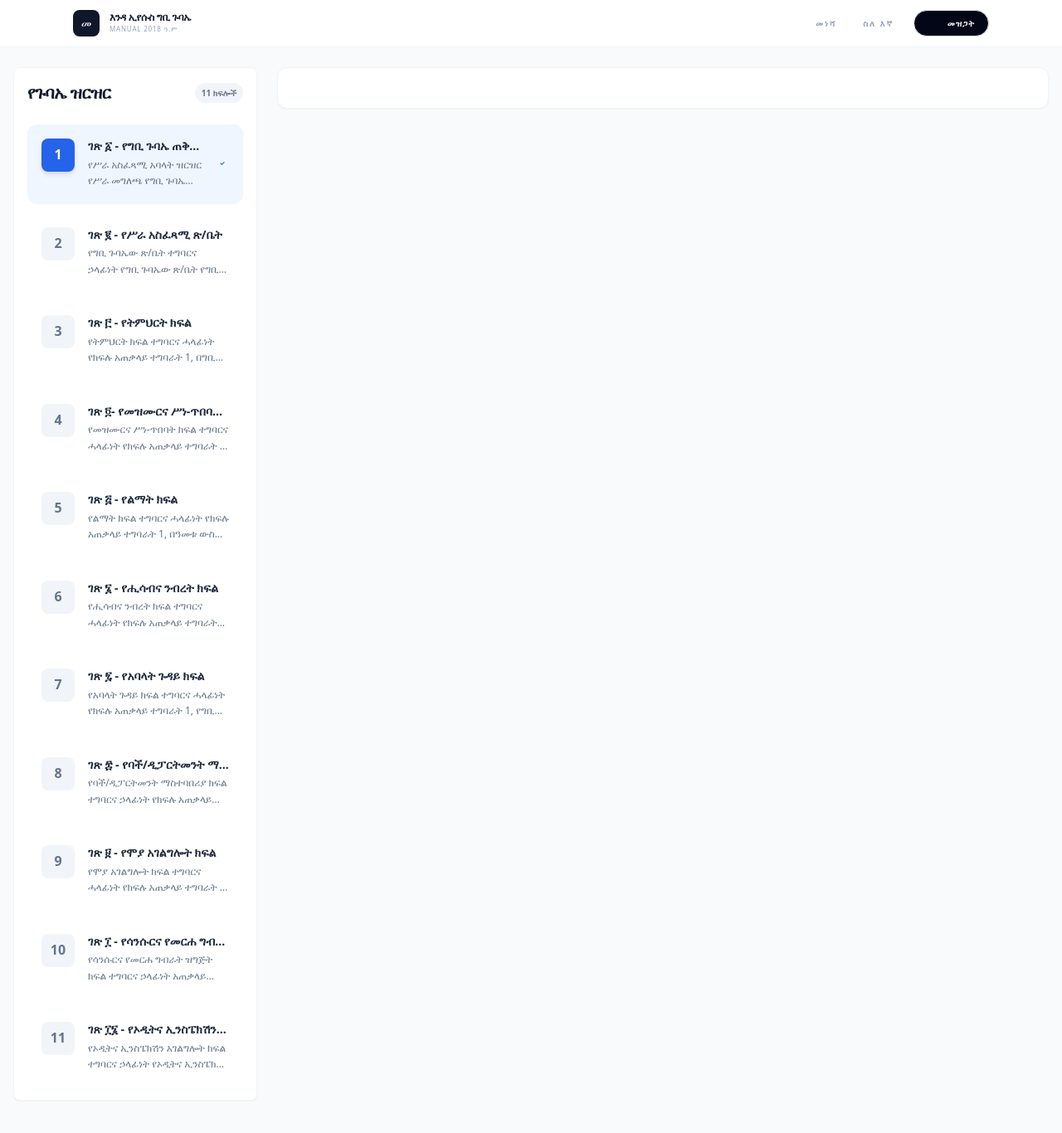
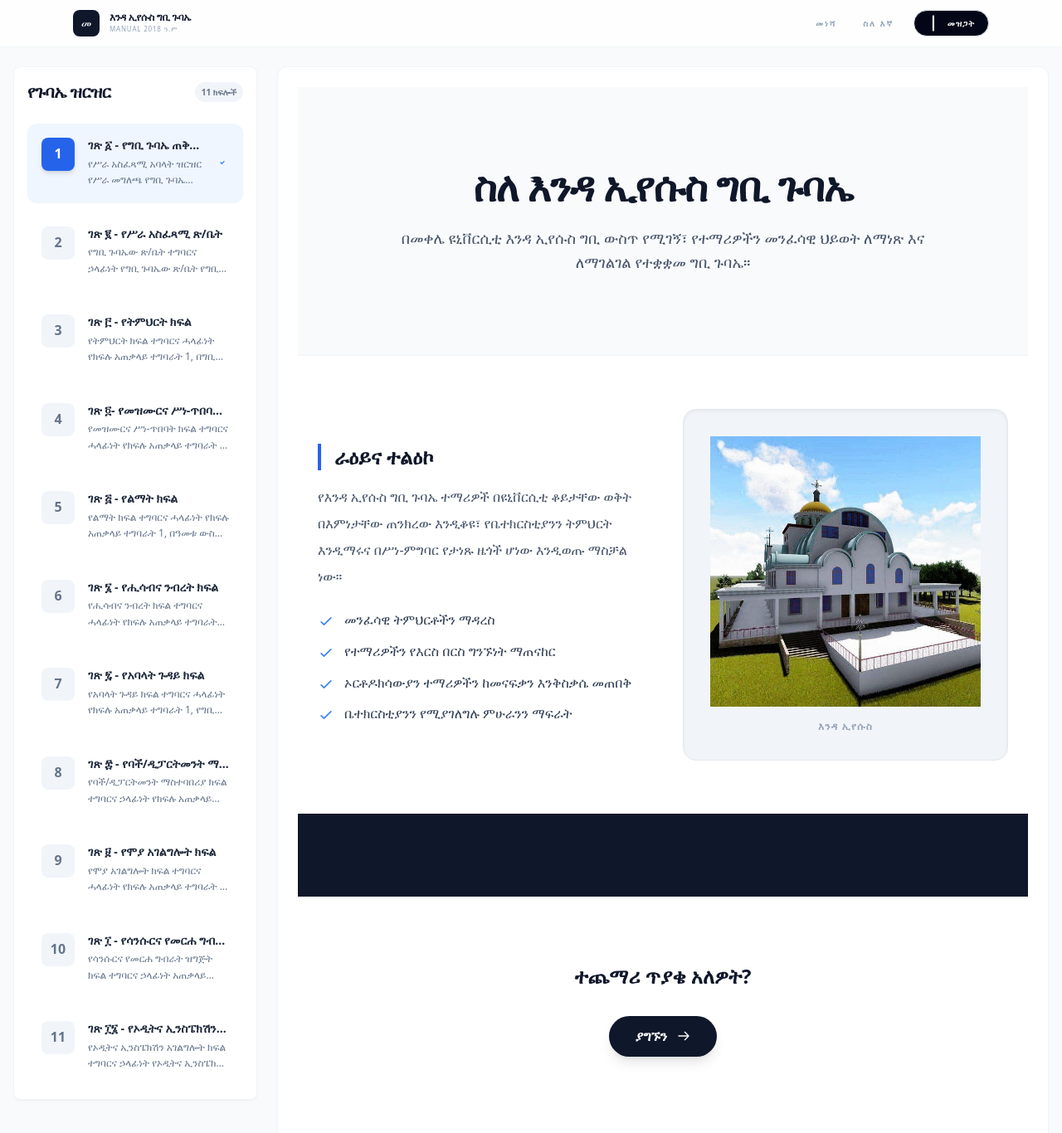
Before and after one commit to kibrom-bit/-, a Vue app: page /about in a window 1280 px wide. Shown: the top 1366 px of the page at 83% size. Built offline with nearby package versions, Linux system fonts and the light colour scheme; a web font is replaced by a local one.

Commit message:
feat: implement About page and sticky auto-hide header behavior

```diff
--- a/src/components/Header.vue
+++ b/src/components/Header.vue
@@ -1,6 +1,10 @@
 <template>
-  <div class="w-full bg-white border-b border-slate-100 no-print">
-
+  <div
+    :class="[
+      'w-full bg-white/80 backdrop-blur-md border-b border-slate-100 no-print fixed top-0 z-50 transition-transform duration-300 ease-in-out',
+      isVisible ? 'translate-y-0' : '-translate-y-full'
+    ]"
+  >
     <header class="w-full h-14 flex items-center justify-center">
       <div class="max-w-6xl w-full px-6 flex items-center justify-between">
 
@@ -24,25 +28,23 @@
             <router-link to="/about" class="nav-link">ስለ እኛ</router-link>
           </nav>
 
-          <!-- Toggle Sidebar Button -->
           <button
             @click="toggleSidebar"
             class="group flex items-center gap-2 h-8 px-4 rounded-full border border-slate-200 text-slate-900 hover:bg-slate-950 hover:text-white transition-all duration-300"
             :class="isSidebarOpen ? 'bg-slate-950 text-white' : ''"
           >
             <div class="flex flex-col items-end">
-              <!-- Animated hamburger menu -->
               <span
-                class="w-4  bg-current transition-all duration-300"
-                :class="isSidebarOpen ? 'rotate-45 ' : ''"
+                class="w-4 h-0.5 bg-current transition-all duration-300"
+                :class="isSidebarOpen ? 'rotate-45 translate-y-[1.5px]' : ''"
               ></span>
               <span
-                class="w-4 bg-current transition-all duration-300"
+                class="w-4 h-0.5 bg-current my-0.5 transition-all duration-300"
                 :class="isSidebarOpen ? 'opacity-0' : ''"
               ></span>
               <span
-                class="w-3 bg-current transition-all duration-300 group-hover:w-4"
-                :class="isSidebarOpen ? '-rotate-45  w-4' : ''"
+                class="w-3 h-0.5 bg-current transition-all duration-300 group-hover:w-4"
+                :class="isSidebarOpen ? '-rotate-45 -translate-y-[1.5px] w-4' : ''"
               ></span>
             </div>
             <span class="text-[10px] font-bold uppercase tracking-widest">
@@ -53,31 +55,59 @@
       </div>
     </header>
   </div>
+
+  <div class="h-14 no-print"></div>
 </template>
 
 <script setup lang="ts">
-import { ref, watch } from 'vue'
+import { ref, onMounted, onUnmounted, watch } from 'vue'
 
-// Emit events for parent component
 const emit = defineEmits(['toggle-sidebar', 'sidebar-change'])
+const props = defineProps<{ sidebarOpen?: boolean }>()
 
-// Local state for sidebar
 const isSidebarOpen = ref(false)
+const isVisible = ref(true)
+const lastScrollPosition = ref(0)
 
+// Scroll Logic
+const handleScroll = () => {
+  const currentScrollPosition = window.scrollY || document.documentElement.scrollTop
+
+  // 1. Safety check: avoid negative scroll on mobile/iOS
+  if (currentScrollPosition < 0) return
+
+  // 2. Always show at the very top
+  if (currentScrollPosition < 60) {
+    isVisible.value = true
+    lastScrollPosition.value = currentScrollPosition
+    return
+  }
+
+  // 3. Detect direction
+  // If scrolling down, hide it. If scrolling up, show it.
+  if (currentScrollPosition > lastScrollPosition.value) {
+    isVisible.value = false // scrolling down
+  } else {
+    isVisible.value = true // scrolling up
+  }
+
+  lastScrollPosition.value = currentScrollPosition
+}
 
 const toggleSidebar = () => {
-  // Always toggle the drawer regardless of screen size
   isSidebarOpen.value = !isSidebarOpen.value
   emit('toggle-sidebar', isSidebarOpen.value)
   emit('sidebar-change', isSidebarOpen.value)
 }
 
-// Optional: Sync with parent if parent controls state
-const props = defineProps<{
-  sidebarOpen?: boolean
-}>()
+onMounted(() => {
+  window.addEventListener('scroll', handleScroll)
+})
 
-// Watch for prop changes from parent
+onUnmounted(() => {
+  window.removeEventListener('scroll', handleScroll)
+})
+
 watch(() => props.sidebarOpen, (newVal) => {
   if (newVal !== undefined) {
     isSidebarOpen.value = newVal
@@ -92,7 +122,6 @@ watch(() => props.sidebarOpen, (newVal) => {
   @apply text-[10px] font-bold uppercase tracking-[0.2em] text-slate-400 hover:text-slate-900 transition-colors relative;
 }
 
-/* Subtle dot indicator on hover */
 .nav-link::after {
   content: '';
   @apply absolute -bottom-1 left-1/2 w-0 h-0.5 bg-blue-600 transition-all duration-300 -translate-x-1/2 rounded-full;
@@ -102,23 +131,7 @@ watch(() => props.sidebarOpen, (newVal) => {
   @apply w-1;
 }
 
-/* Animation for hamburger menu */
-.rotate-45 {
-  transform: rotate(45deg);
-}
-
-.-rotate-45 {
-  transform: rotate(-45deg);
-}
-
-.translate-y-\[3px\] {
-  transform: translateY(3px);
-}
-
-.-translate-y-\[3px\] {
-  transform: translateY(-3px);
-}
-
+/* Print specific styles */
 @media print {
   .no-print {
     display: none !important;
--- a/src/router/index.ts
+++ b/src/router/index.ts
@@ -3,12 +3,19 @@ import type { RouteLocationNormalized } from 'vue-router'
 
 const Home = () => import('@/views/Home.vue')
 const SectionPage = () => import('@/views/SectionPage.vue')
+// Add the About view here
+const About = () => import('@/views/About.vue')
 
 const routes: RouteRecordRaw[] = [
   {
     path: '/',
     name: 'Home',
     component: Home
+  },
+  {
+    path: '/about', // The path you used in your Header router-link
+    name: 'About',
+    component: About
   },
   {
     path: '/page/:id',
@@ -22,7 +29,11 @@ const routes: RouteRecordRaw[] = [
 
 const router = createRouter({
   history: createWebHistory(),
-  routes
+  routes,
+  // Recommended: Scroll to top when switching pages
+  scrollBehavior() {
+    return { top: 0 }
+  }
 })
 
 export default router
--- /dev/null
+++ b/src/views/About.vue
@@ -0,0 +1,82 @@
+<template>
+  <div class="min-h-screen bg-white">
+    <section class="py-16 md:py-24 bg-slate-50 border-b border-slate-100">
+      <div class="container mx-auto px-6 text-center">
+        <h1 class="text-4xl md:text-5xl font-black text-slate-900 mb-6 tracking-tight">
+          ስለ እንዳ ኢየሱስ ግቢ ጉባኤ
+        </h1>
+        <p class="max-w-2xl mx-auto text-slate-600 leading-relaxed text-lg">
+          በመቀሌ ዩኒቨርሲቲ እንዳ ኢየሱስ ግቢ ውስጥ የሚገኝ፣ የተማሪዎችን መንፈሳዊ ህይወት ለማነጽ እና
+          ለማገልገል የተቋቋመ ግቢ ጉባኤ።
+        </p>
+      </div>
+    </section>
+
+    <section class="py-16 container mx-auto px-6 max-w-5xl">
+      <div class="grid grid-cols-1 md:grid-cols-2 gap-12 items-center">
+        <div>
+          <h2 class="text-2xl font-bold text-slate-900 mb-4 border-l-4 border-blue-600 pl-4">
+            ራዕይና ተልዕኮ
+          </h2>
+          <p class="text-slate-600 mb-6 leading-loose">
+            የእንዳ ኢየሱስ ግቢ ጉባኤ ተማሪዎች በዩኒቨርሲቲ ቆይታቸው ወቅት በእምነታቸው ጠንክረው እንዲቆዩ፣
+            የቤተክርስቲያንን ትምህርት እንዲማሩና በሥነ-ምግባር የታነጹ ዜጎች ሆነው እንዲወጡ ማስቻል ነው።
+          </p>
+          <ul class="space-y-3">
+            <li v-for="item in objectives" :key="item" class="flex items-start gap-3 text-slate-700">
+              <svg class="w-5 h-5 text-blue-500 mt-1 " fill="none" stroke="currentColor" viewBox="0 0 24 24">
+                <path stroke-linecap="round" stroke-linejoin="round" stroke-width="2" d="M5 13l4 4L19 7"/>
+              </svg>
+              {{ item }}
+            </li>
+          </ul>
+        </div>
+
+        <div class="bg-slate-100 rounded-2xl aspect-video md:aspect-square flex items-center justify-center border border-slate-200 shadow-inner">
+          <div class="text-center p-8">
+            <div class=" bg-white rounded-full flex items-center justify-center mx-auto mb-4 shadow-sm text-2xl"><img src="../assets/enda.jpg" alt="እንዳ ኢየሱስ ግቢ ጉባኤ"></div>
+            <p class="text-xs font-bold text-slate-400 uppercase tracking-widest">እንዳ ኢየሱስ</p>
+          </div>
+        </div>
+      </div>
+    </section>
+
+    <section class="py-12 bg-slate-900 text-white">
+      <div class="container mx-auto px-6 grid grid-cols-2 md:grid-cols-4 gap-8 text-center">
+        <div v-for="stat in stats" :key="stat.label">
+          <p class="text-3xl font-black text-blue-400 mb-1">{{ stat.value }}</p>
+          <p class="text-[10px] uppercase tracking-widest text-slate-400 font-bold">{{ stat.label }}</p>
+        </div>
+      </div>
+    </section>
+
+    <section class="py-20 text-center">
+      <div class="container mx-auto px-6">
+        <h2 class="text-2xl font-bold text-slate-900 mb-8">ተጨማሪ ጥያቄ አለዎት?</h2>
+        <a
+          href="https://t.me/endaeyesusinbox"
+          class="inline-flex items-center gap-3 bg-slate-900 text-white px-8 py-3 rounded-full font-bold hover:bg-blue-600 transition-all shadow-lg hover:shadow-blue-200"
+        >
+          ያግኙን
+          <svg class="w-4 h-4" fill="none" stroke="currentColor" viewBox="0 0 24 24">
+            <path stroke-linecap="round" stroke-linejoin="round" stroke-width="2" d="M14 5l7 7m0 0l-7 7m7-7H3"/>
+          </svg>
+        </a>
+      </div>
+    </section>
+  </div>
+</template>
+
+<script setup lang="ts">
+const objectives = [
+  "መንፈሳዊ ትምህርቶችን ማዳረስ",
+  "የተማሪዎችን የእርስ በርስ ግንኙነት ማጠናከር",
+  "ኦርቶዶክሳውያን ተማሪዎችን ከመናፍቃን እንቅስቃሴ መጠበቅ",
+  "ቤተክርስቲያንን የሚያገለግሉ ምሁራንን ማፍራት"
+]
+
+const stats = [
+  { label: '', value: '' }
+
+]
+</script>
```
Also changed, not shown: src/assets/enda.jpg (added).
